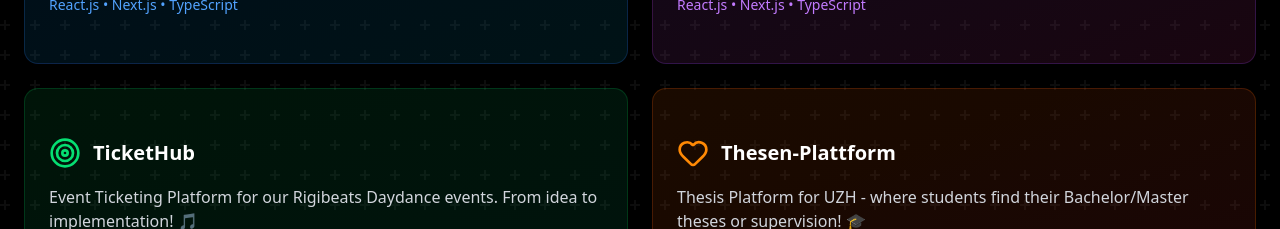
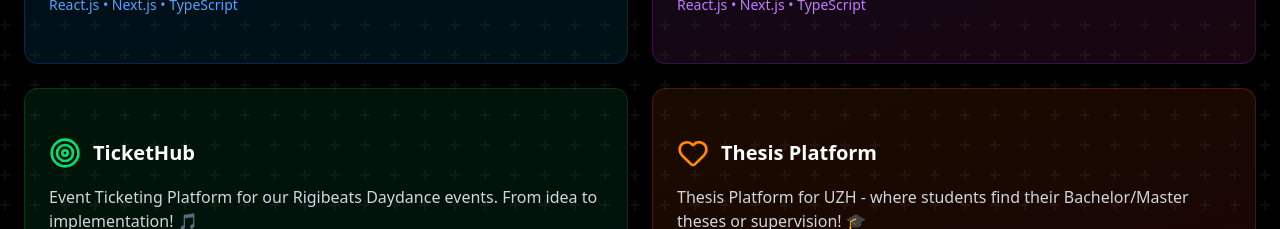
Before and after one commit to mxmlnwbr/max-dev-hub, a Next.js app: page / in a window 1280 px wide. Shown: the part 1300-1529 px from the top of the page. Built offline with nearby package versions, Linux system fonts and the light colour scheme; no server answers; the database is empty.

Commit message:
chore: translate Thesen-Plattform heading to English

```diff
--- a/app/page.tsx
+++ b/app/page.tsx
@@ -307,7 +307,7 @@ export default function Component() {
                 <CardContent className="p-6 space-y-4">
                   <div className="flex items-center gap-3">
                     <Heart className="h-8 w-8 text-orange-400" />
-                    <h3 className="text-xl font-bold text-white">Thesen-Plattform</h3>
+                    <h3 className="text-xl font-bold text-white">Thesis Platform</h3>
                   </div>
                   <p className="text-gray-300">
                     {translations[language].thesesPlatform}
```
